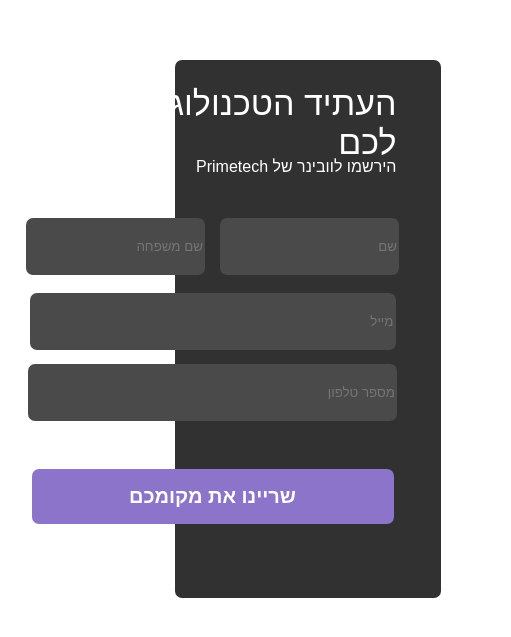
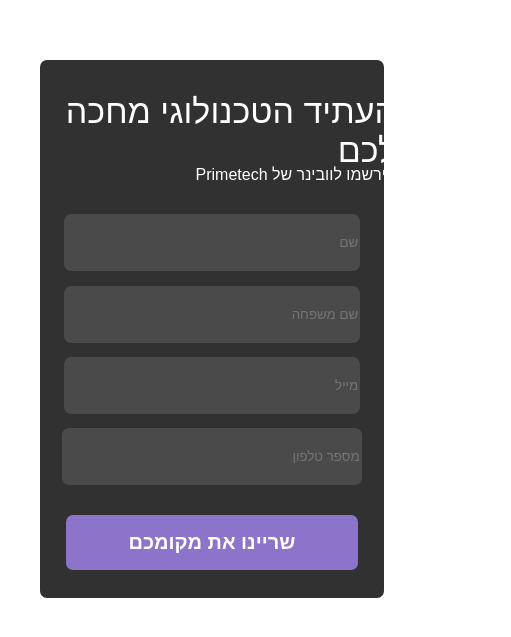
Before and after one commit to appsfly/PrimetechFormHebrew, a plain HTML site: page index.html in a window 390 px wide. Shown: the part 101-738 px from the top of the page, 511 px wide, since content can reach past the window. Drawn offline with Linux system fonts and the light colour scheme.

Commit message:
worked on the mobile layout 2

```diff
--- a/style.css
+++ b/style.css
@@ -116,7 +116,6 @@ body {
 
 .names-wrapper {
     width: inherit;
-    height: 65px;
     gap: 15px;
     display: flex;
     align-items: center;
@@ -226,3 +225,61 @@ body {
     text-align: center;
     direction: ltr;
 }
+
+
+@media (max-width: 1199px) {
+    .container {
+        width: 40vw;
+        display: flex;
+        align-items: center;
+        justify-content: center;
+    }
+
+    .img-container {
+        display: none;
+    }
+}
+
+@media (max-width: 935px) {
+    .container {
+        width: 80vw;
+    }
+
+    .title-container {
+    }
+
+    .names-wrapper {
+        flex-direction: column;
+    }
+
+    .first-name input {
+        width: 75vw;
+    }
+
+    .last-name input {
+        width: 75vw;
+    }
+
+    .email input {
+        width: 75vw;
+        height: 55px;
+    }
+
+    .phone input {
+        width: 75vw;
+     }
+
+     .title-container {
+        align-items: center;
+        justify-content: center;
+     }
+
+     .creation-container {
+        flex-direction: column;
+        justify-content: end;
+     }
+
+    .create-btn {
+        width: 75vw;
+    }
+}
```
Also changed, not shown: index.html (+18 -0 lines).
